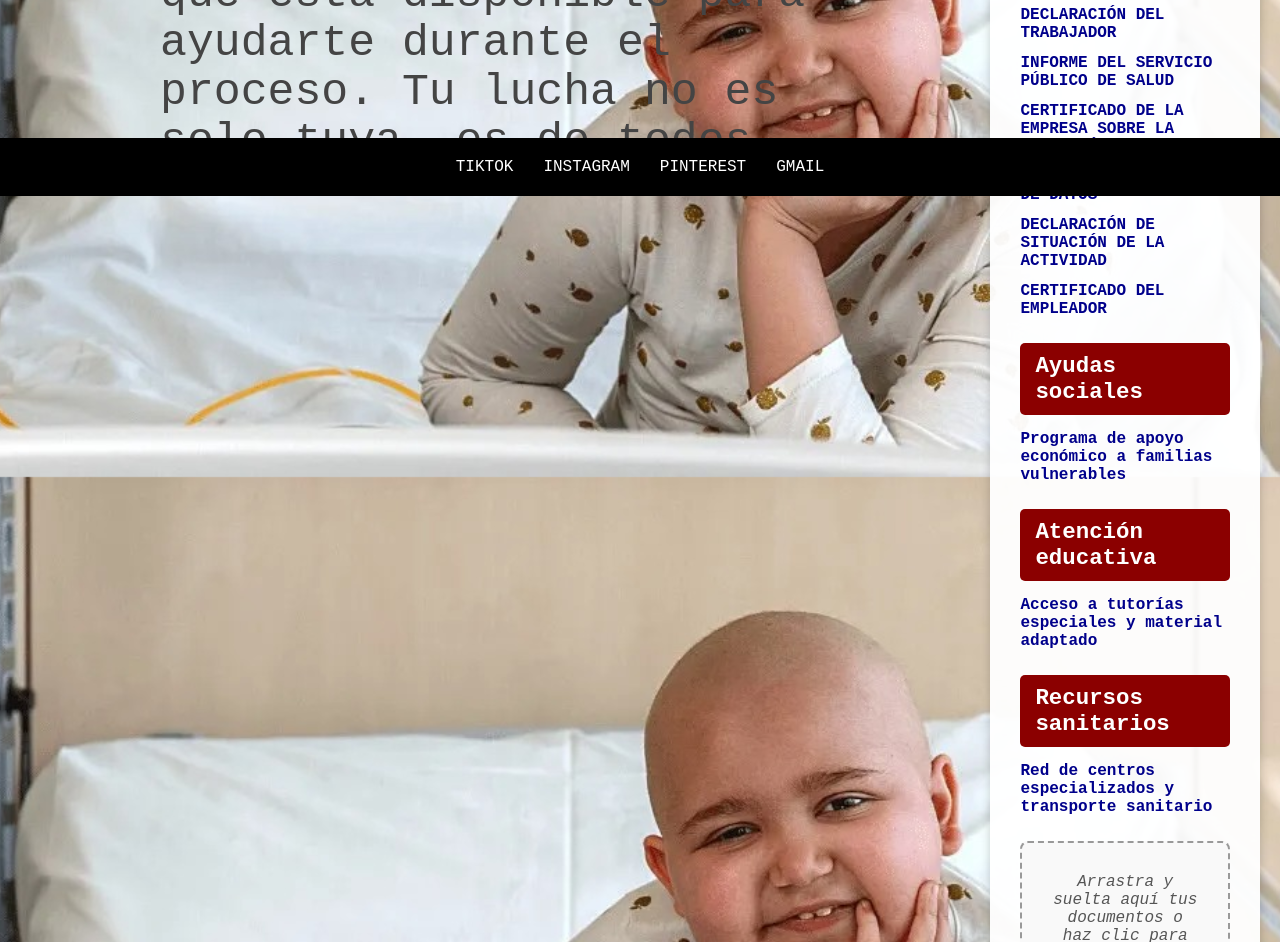
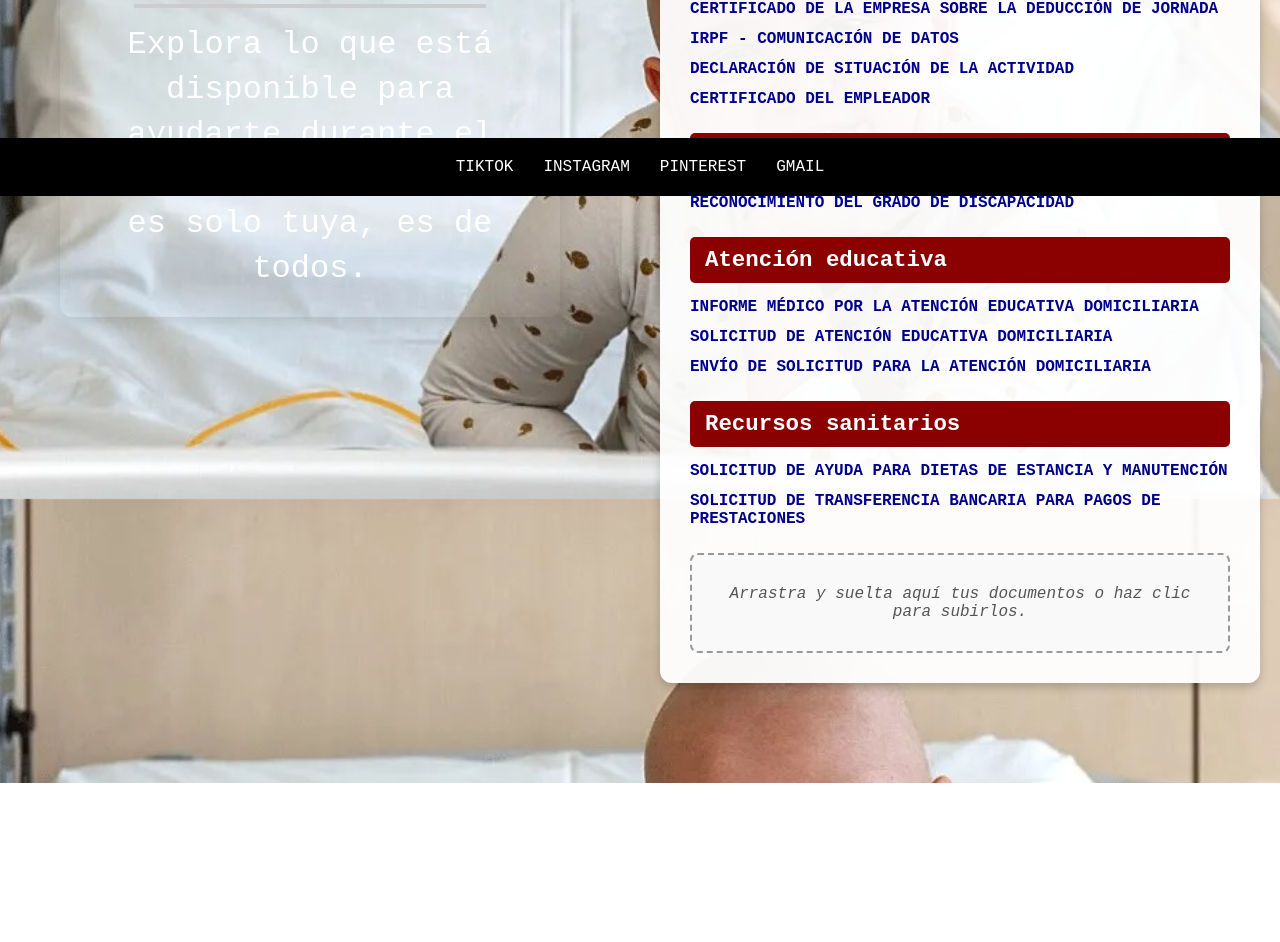
Before and after one commit to ainolaya/ProyectoWebDonaciones, a plain HTML site: page recursos/recursos.html in a window 1280 px wide. Shown: the part 604-1546 px from the top of the page. After the commit the page ends 1387 px from the top, so only its background shows below. Drawn offline with Linux system fonts and the light colour scheme.

Commit message:
recuros acabado

```diff
--- a/css/recursos.css
+++ b/css/recursos.css
@@ -23,31 +23,34 @@ header {
 }
 
 nav {
-    background-color: #f5f5f5;
-    padding: 15px 0;
+    border-top: solid black 1px;
+    border-bottom: solid black 1px;
+    width: 100%;
+    padding: 20px;
+    background-color: white;
 }
 
 nav ul {
     display: flex;
     justify-content: center;
-    list-style: none;
-    flex-wrap: wrap;
+    list-style-type: none;
+    padding: 0;
 }
 
 nav ul li {
-    margin: 0 15px;
+    padding: 5px;
 }
 
 nav ul li a {
     text-decoration: none;
     color: black;
     font-weight: bold;
-    padding: 8px 12px;
+    padding: 10px;
 }
 
 nav ul li a:hover {
+    color: white;
     background-color: black;
-    color: white;
     border-radius: 5px;
 }
 
@@ -62,40 +65,42 @@ main {
 
 /* Recuadro gris a la izquierda modificado */
 .info-box {
-    background-color: rgba(255, 255, 255, 0);
-    padding: 15px 60px;
-    margin-left: 80px;
+    background-color: rgba(255, 255, 255, 0); /* color claro para visibilidad */
+    padding: 25px 30px;
+    margin-left: 40px;
     border-radius: 12px;
-    display: inline-block;
-    width: auto;
-    box-shadow: none;
-    color: #333;
-    transition: background-color 0.3s ease, box-shadow 0.3s ease;
-    cursor: default;
-    font-size: 2.8em;
-    line-height: 1.1;
-    vertical-align: top;
-    min-height: 0 !important;
-    height: auto !important;
+    width: 500px;             /* controlamos el ancho exacto */
+    box-shadow: 0 6px 16px rgba(0, 0, 0, 0.1);
+    color: white;
+    font-size: 2em;
+    line-height: 1.4;
+    align-self: flex-start;   /* evita que se estire verticalmente */
     margin-bottom: 0;
 }
 
 .info-box:hover {
-    background-color: #f0f0f0; /* gris claro */
-    box-shadow: 0 8px 20px rgba(0, 0, 0, 0.15);
+    background-color: darkred; /* gris claro */
+    box-shadow: none;
     cursor: pointer;
 }
 
 .info-box h1 {
-    font-size: 1em; /* título mucho más grande */
-    margin-bottom: 20px;
-    color: #333;
+    font-size: 1.3em;
+    margin-bottom: 12px;
+}
+
+.info-separator {
+    border: none;
+    border-top: 4px solid #ccc;
+    width: 80%;
+    margin: 15px auto;
+
 }
 
 .info-box p {
-    color: #444;
+    margin-bottom: 0;
+    text-align: center;
 }
-
 
 
 /* Contenido principal */
--- a/recursos/recursos.html
+++ b/recursos/recursos.html
@@ -30,10 +30,17 @@
     <main>
         <!-- Recuadro gris a la izquierda -->
         <div class="info-box">
-            <h1>Información general</h1>
-            <p>"Recursos que suman. Personas que acompañan."Explora
-                todo lo que está disponible para ayudarte durante el proceso.
-                Tu lucha no es solo tuya, es de todos.</p>
+            <h1>Recursos y ayudas</h1>
+            <p>
+                "Recursos que suman. Personas que acompañan"
+            </p>
+
+            <hr class="info-separator">
+
+            <p>
+                Explora lo que está disponible para ayudarte durante el proceso.
+                Tu lucha no es solo tuya, es de todos.
+            </p>
         </div>
 
         <!-- Contenido principal a la derecha -->
@@ -53,17 +60,35 @@
 
             <h2>Ayudas sociales</h2>
             <ul>
-                <li><a href="#">Programa de apoyo económico a familias vulnerables</a></li>
+                <li><a href="https://web.gencat.cat/ca/tramits/tramits-temes/Reconeixement-o-revisio-del-grau-de-la-discapacitat?moda=1">
+                    RECONOCIMIENTO DEL GRADO DE DISCAPACIDAD
+                </a></li>
             </ul>
 
             <h2>Atención educativa</h2>
             <ul>
-                <li><a href="#">Acceso a tutorías especiales y material adaptado</a></li>
+                <li><a href="https://documents.espai.educacio.gencat.cat/FormularisModels/CentresAjutsServeis/A887.pdf">
+                    INFORME MÉDICO POR LA ATENCIÓN EDUCATIVA DOMICILIARIA
+                </a></li>
+
+                <li><a href="https://xtec.gencat.cat/ca/curriculum/diversitat-i-inclusio/atencio-educativa-als-alumnes/nese/nese-derivades-de-situacio-de-malaltia/atencio-educativa-domiciliaria/">
+                    SOLICITUD DE ATENCIÓN EDUCATIVA DOMICILIARIA
+                </a></li>
+
+                <li><a href="https://www.edubcn.cat/rcs_gene/extra/04_atencio_educativa_domiciliaria/04_Escrit_de_tramesa_AED.pdf">
+                    ENVÍO DE SOLICITUD PARA LA ATENCIÓN DOMICILIARIA
+                </a></li>
             </ul>
 
             <h2>Recursos sanitarios</h2>
             <ul>
-                <li><a href="#">Red de centros especializados y transporte sanitario</a></li>
+                <li><a href="https://web.gencat.cat/web/shared/OVT/Departaments/SLT/Documents/Formularis_pdf/CatSalut/sa00240sde-sol-licitud-ajut-dietes-estada-manutencio.pdf">
+                    SOLICITUD DE AYUDA PARA DIETAS DE ESTANCIA Y MANUTENCIÓN
+                </a></li>
+
+                <li><a href="https://web.gencat.cat/web/shared/OVT/Departaments/SLT/Documents/Formularis_pdf/CatSalut/sa00233stb-sol-transferencia-bancaria-prestacions-complementaries-reintegraments.pdf">
+                    SOLICITUD DE TRANSFERENCIA BANCARIA PARA PAGOS DE PRESTACIONES
+                </a></li>
             </ul>
 
             <div class="upload-box">
```
Also changed, not shown: index.html (+3 -3 lines).
